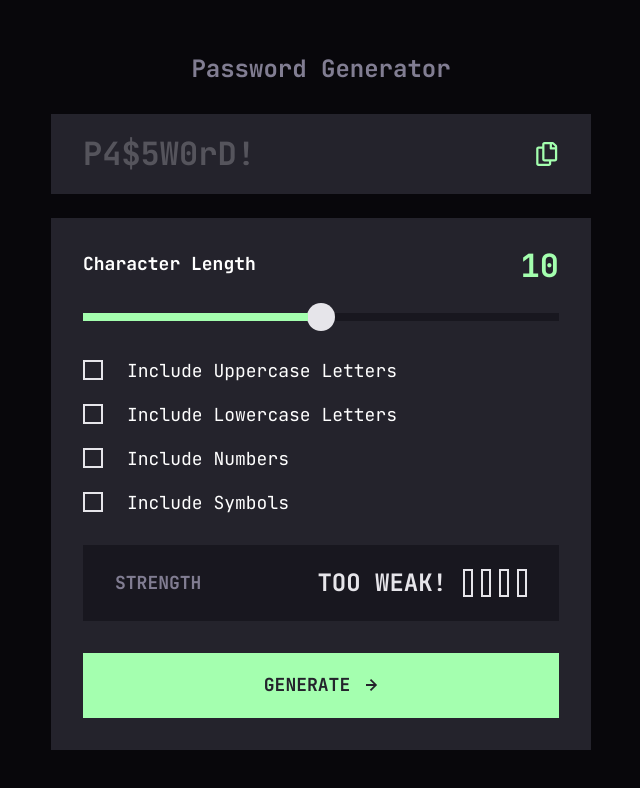
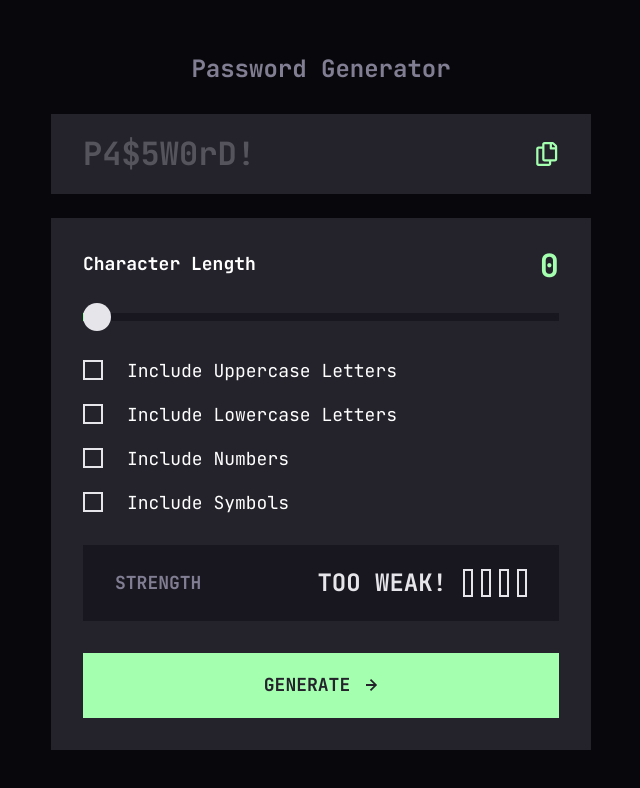
Before and after one commit to AlexisC73/password-generator, a Next.js app: page / in a window 1280 px wide. Shown: the top 788 px of the page, without its empty margins (319-959 px from the left). Built offline with nearby package versions, Linux system fonts and the light colour scheme.

Commit message:
update etat initial

```diff
--- a/app/page.tsx
+++ b/app/page.tsx
@@ -34,7 +34,7 @@ const SYMBOLS = '!@#$%^&*()_+-=[]{}|;:,./<>?'
 
 export default function Home () {
   const [options, setOptions] = useState<Options>(OPTIONS)
-  const [passwordLength, setPasswordLength] = useState<number>(10)
+  const [passwordLength, setPasswordLength] = useState<number>(0)
   const [password, setPassword] = useState<string>('')
   const [passwordStrength, setPasswordStrength] = useState<number>(0)
   const [copied, setCopied] = useState<boolean>(false)
```
